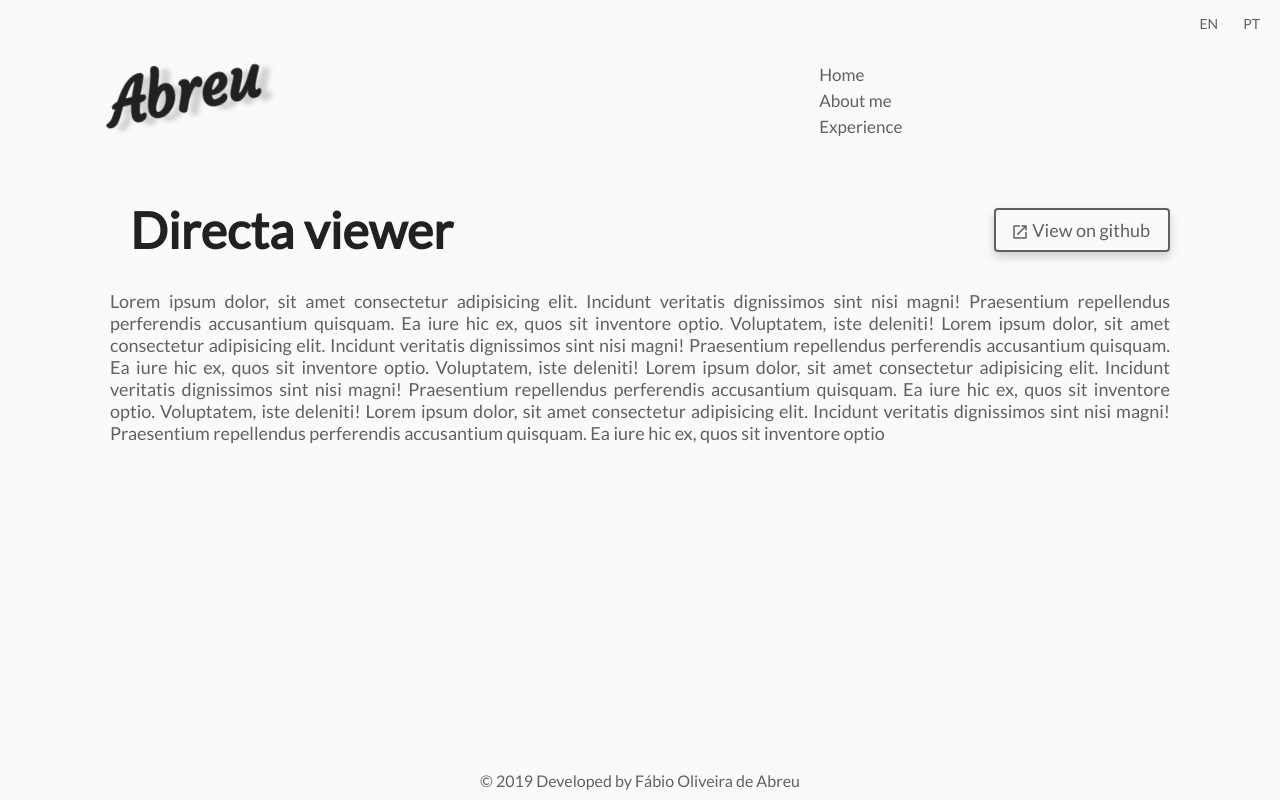
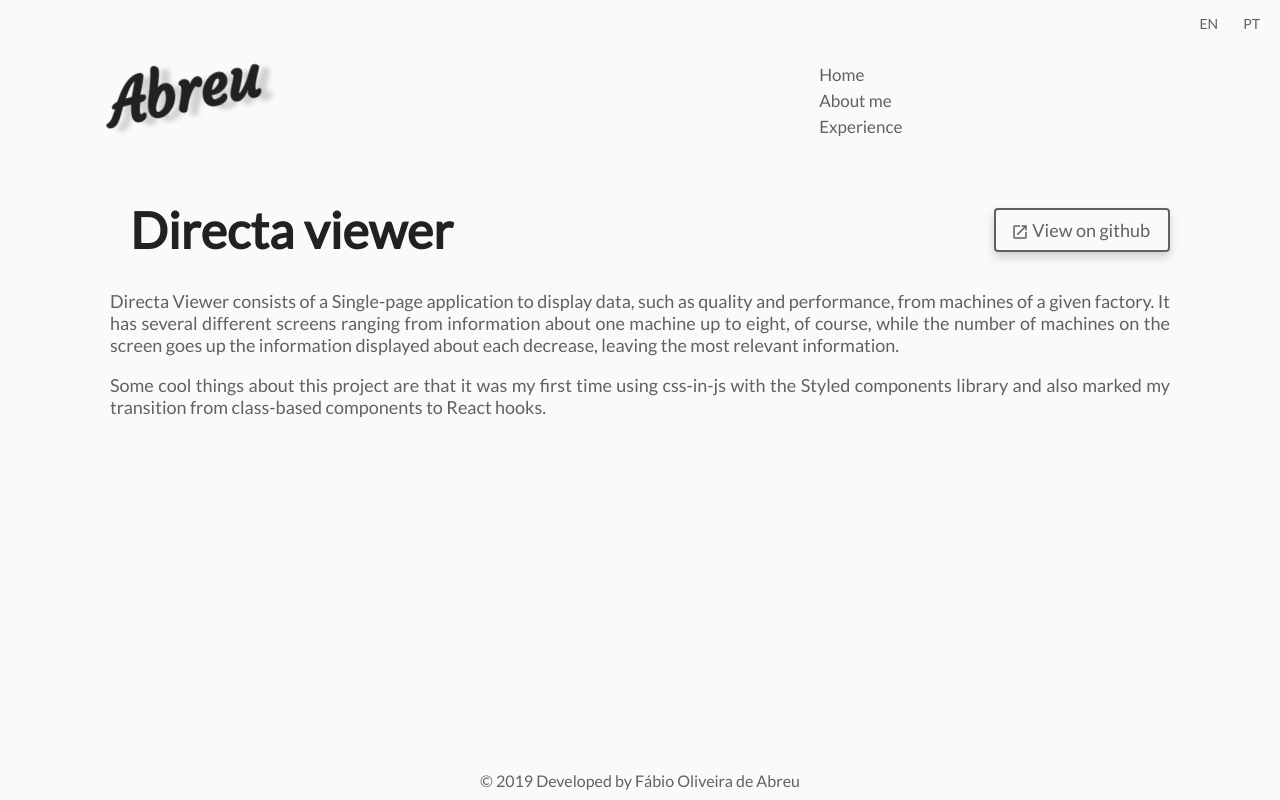
Before and after one commit to Abreu00/Port, a React (Create React App) app: page /projects/1 in a window 1280 px wide. Built offline with nearby package versions, Linux system fonts and the light colour scheme.

Commit message:
Included text for viewer and portfolio projects updated project photo

```diff
--- a/src/assets/translations/en.js
+++ b/src/assets/translations/en.js
@@ -1,16 +1,26 @@
 export default {
   projects: [
     {
-      title: "Directa viewer"
+      title: "Directa viewer",
+      desc: [
+        `Directa Viewer consists of a Single-page application to display data, such as quality and performance, from machines of a given factory. It has several different screens ranging from information about one machine up to eight, of course, while the number of machines on the screen goes up the information displayed about each decrease, leaving the most relevant information.`,
+        `Some cool things about this project are that it was my first time using css-in-js with the Styled components library and also marked my transition from class-based components to React hooks.`
+      ]
     },
     {
-      title: "My portfolio"
+      title: "My portfolio",
+      desc: [
+        `My portfolio is the cool website you're looking at! Besides the interface, you can take a look at the code on Github as well since I have made this project open-source. I took some inspiration from Jonas shmedtmann advanced CSS course and my poor brain web portfolio.`,
+        `The translation functionality was implemented using React's context API which is great. However, I believe I should have used Redux in this project, not for the translations itself, but for managing the general state of the application.`
+      ]
     },
     {
-      title: "Directa helpchain"
+      title: "Directa helpchain",
+      desc: []
     },
     {
-      title: "Matermind app"
+      title: "Matermind app",
+      desc: []
     }
   ],
   projectBtn: "View project",
--- a/src/assets/translations/pt.js
+++ b/src/assets/translations/pt.js
@@ -1,16 +1,26 @@
 export default {
   projects: [
     {
-      title: "Directa viewer"
+      title: "Directa viewer",
+      desc: [
+        `Directa Viewer consists of a Single-page application to display data, such as quality and performance, from machines of a given factory. It has several different screens ranging from information about one machine up to eight, of course, while the number of machines on the screen goes up the information displayed about each decrease, leaving the most relevant information.`,
+        `Some cool things about this project are that it was my first time using css-in-js with the Styled components library and also marked my transition from class-based components to React hooks.`
+      ]
     },
     {
-      title: "Meu portfolio"
+      title: "Meu portfolio",
+      desc: [
+        `My portfolio is the cool website you're looking at! Besides the interface, you can take a look at the code on Github as well since I have made this project open-source.`,
+        `The translation functionality was implemented using React's context API which is great. However, I believe I should have used Redux in this project, not for the translations itself, but for managing the general state of the application.`
+      ]
     },
     {
-      title: "Directa helpchain"
+      title: "Directa helpchain",
+      desc: []
     },
     {
-      title: "Matermind app"
+      title: "Matermind app",
+      desc: []
     }
   ],
   projectBtn: "Ver projeto",
--- a/src/pages/Project/index.js
+++ b/src/pages/Project/index.js
@@ -62,22 +62,9 @@ export default function Project({ match }) {
             onLoad={handleImageLoad}
             src={img}
           />
-          <p>
-            Lorem ipsum dolor, sit amet consectetur adipisicing elit. Incidunt
-            veritatis dignissimos sint nisi magni! Praesentium repellendus
-            perferendis accusantium quisquam. Ea iure hic ex, quos sit inventore
-            optio. Voluptatem, iste deleniti! Lorem ipsum dolor, sit amet
-            consectetur adipisicing elit. Incidunt veritatis dignissimos sint
-            nisi magni! Praesentium repellendus perferendis accusantium
-            quisquam. Ea iure hic ex, quos sit inventore optio. Voluptatem, iste
-            deleniti! Lorem ipsum dolor, sit amet consectetur adipisicing elit.
-            Incidunt veritatis dignissimos sint nisi magni! Praesentium
-            repellendus perferendis accusantium quisquam. Ea iure hic ex, quos
-            sit inventore optio. Voluptatem, iste deleniti! Lorem ipsum dolor,
-            sit amet consectetur adipisicing elit. Incidunt veritatis
-            dignissimos sint nisi magni! Praesentium repellendus perferendis
-            accusantium quisquam. Ea iure hic ex, quos sit inventore optio
-          </p>
+          {context.translation.projects[projectNumber].desc.map((text, i) => (
+            <p key={i}>{text}</p>
+          ))}
         </ClearFix>
       </Container>
     </Layout>
--- a/src/pages/Project/styles.js
+++ b/src/pages/Project/styles.js
@@ -6,6 +6,10 @@ export const Container = styled.div`
   padding: 0 calc(${theme.sidebar.width} + 3rem) 0 3rem;
   font-size: 1.8rem;
   text-align: justify;
+
+  p:not(:last-child) {
+    margin-bottom: 1em;
+  }
 
   @media (max-width: ${mediaQuery.width.pc.smaller}) {
     padding: 0 2rem;
```
Also changed, not shown: src/assets/images/port.png.
